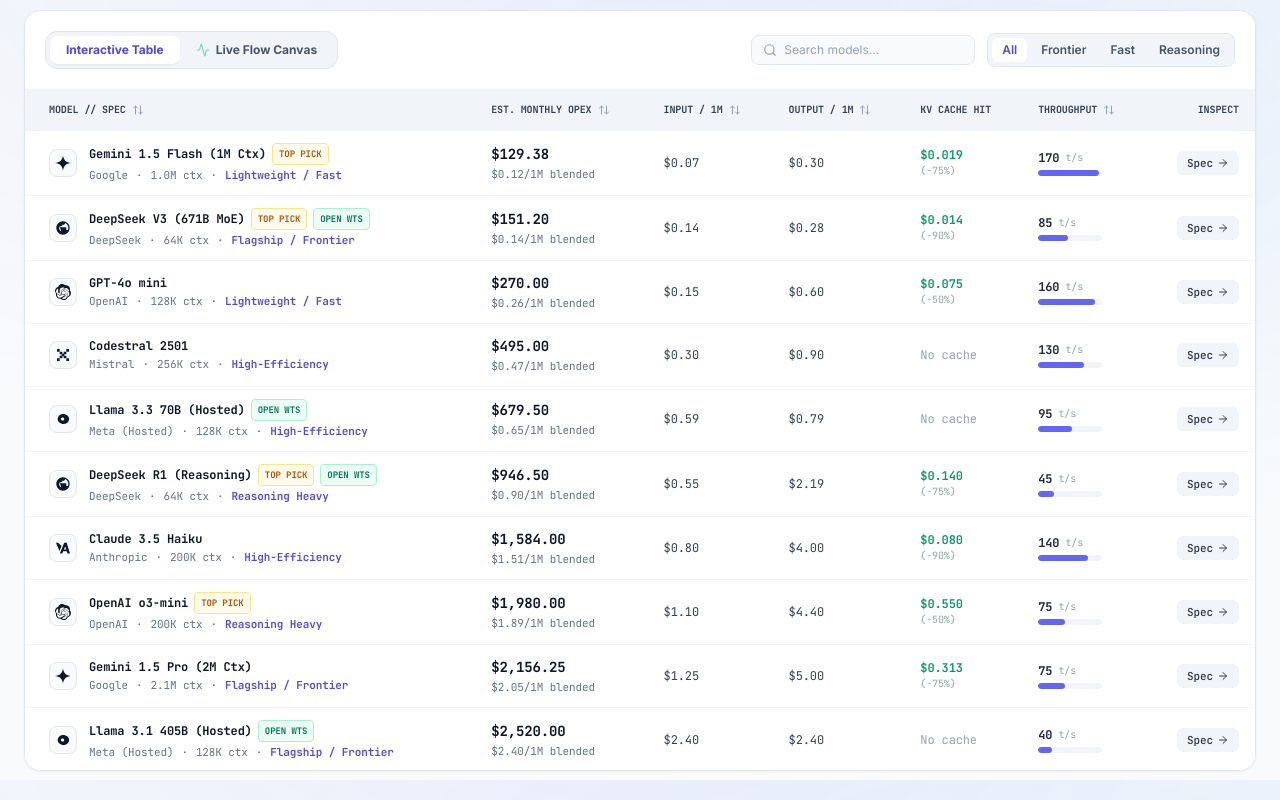
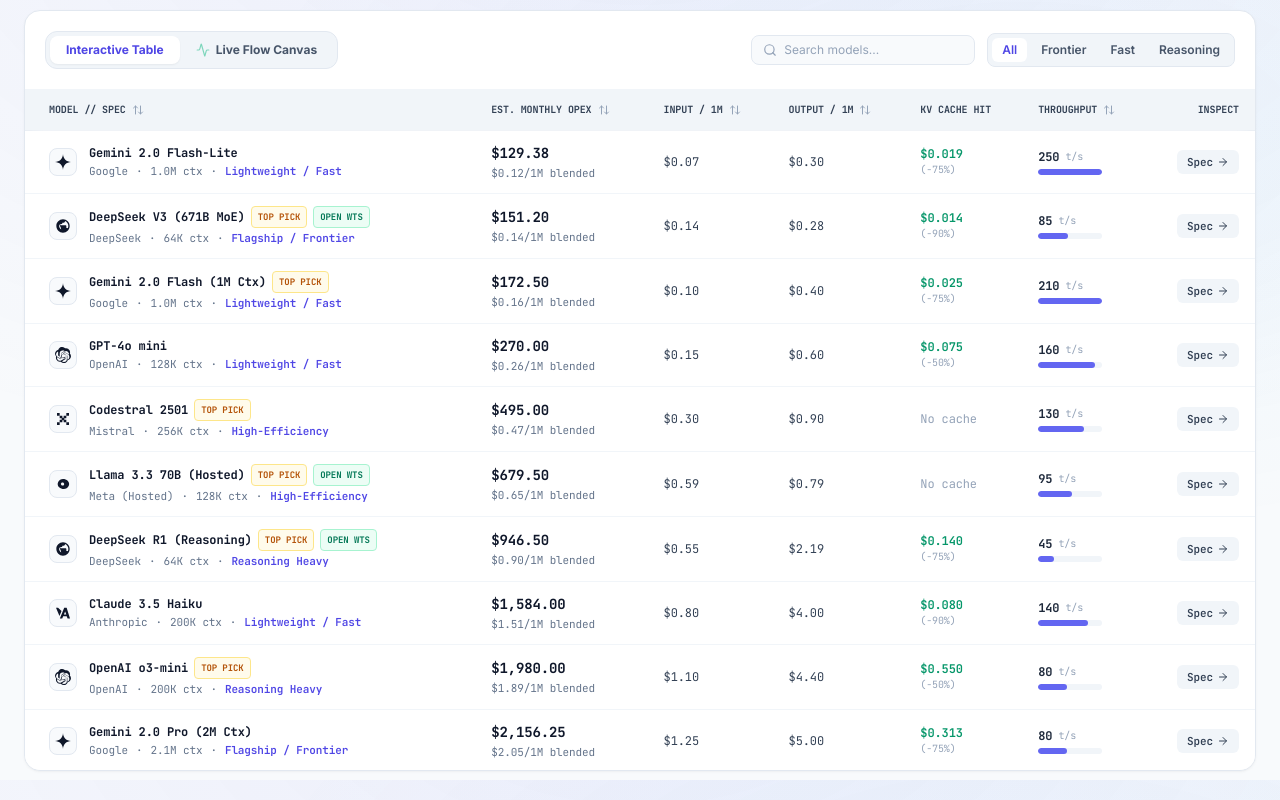
Before and after one commit to tantenton/apicosthub, a Next.js app: page / in a window 1280 px wide. Shown: the part 820-1620 px from the top of the page. Built offline with nearby package versions, Linux system fonts and the light colour scheme.

Commit message:
feat(models): update model catalog to 2025/2026 frontier line-up (Gemini 2.0 Flash/Pro, Claude 3.7 Sonnet, o3-mini)

```diff
--- a/components/RouterCascadeSimulator.tsx
+++ b/components/RouterCascadeSimulator.tsx
@@ -8,7 +8,7 @@ import { motion } from 'framer-motion';
 import AnimatedCounter from './AnimatedCounter';
 
 export default function RouterCascadeSimulator() {
-  const [tier1Id, setTier1Id] = useState<string>('gemini-1-5-flash');
+  const [tier1Id, setTier1Id] = useState<string>('gemini-2-0-flash');
   const [tier2Id, setTier2Id] = useState<string>('deepseek-v3');
   const [tier3Id, setTier3Id] = useState<string>('claude-3-5-sonnet');
 
--- a/data/models.ts
+++ b/data/models.ts
@@ -106,7 +106,261 @@ export const WORKLOAD_PRESETS: WorkloadPreset[] = [
 ];
 
 export const AI_MODELS: AIModel[] = [
+  // Anthropic
+  {
+    id: 'claude-3-7-sonnet',
+    slug: 'claude-3-7-sonnet',
+    name: 'Claude 3.7 Sonnet',
+    provider: 'Anthropic',
+    providerSlug: 'anthropic',
+    contextWindow: 200000,
+    maxOutput: 64000,
+    inputPricePerMillion: 3.00,
+    outputPricePerMillion: 15.00,
+    cachedInputPricePerMillion: 0.30,
+    inputCostPer1M: 3.00,
+    outputCostPer1M: 15.00,
+    cachedInputCostPer1M: 0.30,
+    batchDiscountPercentage: 50,
+    typicalSpeedTokensPerSec: 95,
+    speedTokensPerSec: 95,
+    latencyScore: 'Fast',
+    qualityTier: 'Flagship / Frontier',
+    category: 'frontier',
+    knowledgeCutoff: 'Nov 2024',
+    description: 'Anthropic frontier hybrid model with selectable dynamic thinking tokens, state-of-the-art coding, and agentic workflows.',
+    recommended: true,
+    recommendedFor: ['Hybrid reasoning', 'Complex full-stack engineering', 'Agentic system execution'],
+  },
+  {
+    id: 'claude-3-5-sonnet',
+    slug: 'claude-3-5-sonnet',
+    name: 'Claude 3.5 Sonnet',
+    provider: 'Anthropic',
+    providerSlug: 'anthropic',
+    contextWindow: 200000,
+    maxOutput: 8192,
+    inputPricePerMillion: 3.00,
+    outputPricePerMillion: 15.00,
+    cachedInputPricePerMillion: 0.30,
+    inputCostPer1M: 3.00,
+    outputCostPer1M: 15.00,
+    cachedInputCostPer1M: 0.30,
+    batchDiscountPercentage: 50,
+    typicalSpeedTokensPerSec: 90,
+    speedTokensPerSec: 90,
+    latencyScore: 'Fast',
+    qualityTier: 'Flagship / Frontier',
+    category: 'frontier',
+    knowledgeCutoff: 'Apr 2024',
+    description: 'The proven coding workhorse with 90% prompt cache discounts and computer use support.',
+    recommended: true,
+    recommendedFor: ['Software engineering', 'Agentic workflow orchestration', 'Nuanced copywriting'],
+  },
+  {
+    id: 'claude-3-5-haiku',
+    slug: 'claude-3-5-haiku',
+    name: 'Claude 3.5 Haiku',
+    provider: 'Anthropic',
+    providerSlug: 'anthropic',
+    contextWindow: 200000,
+    maxOutput: 8192,
+    inputPricePerMillion: 0.80,
+    outputPricePerMillion: 4.00,
+    cachedInputPricePerMillion: 0.08,
+    inputCostPer1M: 0.80,
+    outputCostPer1M: 4.00,
+    cachedInputCostPer1M: 0.08,
+    batchDiscountPercentage: 50,
+    typicalSpeedTokensPerSec: 140,
+    speedTokensPerSec: 140,
+    latencyScore: 'Ultra-Fast',
+    qualityTier: 'Lightweight / Fast',
+    category: 'fast',
+    knowledgeCutoff: 'Jul 2024',
+    description: 'High-velocity lightweight model outperforming Claude 3 Opus on coding benchmarks.',
+    recommendedFor: ['Sub-second customer support', 'Live streaming chat', 'Low-latency tool execution'],
+  },
+
+  // DeepSeek
+  {
+    id: 'deepseek-v3',
+    slug: 'deepseek-v3',
+    name: 'DeepSeek V3 (671B MoE)',
+    provider: 'DeepSeek',
+    providerSlug: 'deepseek',
+    contextWindow: 64000,
+    maxOutput: 8192,
+    inputPricePerMillion: 0.14,
+    outputPricePerMillion: 0.28,
+    cachedInputPricePerMillion: 0.014,
+    inputCostPer1M: 0.14,
+    outputCostPer1M: 0.28,
+    cachedInputCostPer1M: 0.014,
+    batchDiscountPercentage: 0,
+    typicalSpeedTokensPerSec: 85,
+    speedTokensPerSec: 85,
+    latencyScore: 'Fast',
+    qualityTier: 'Flagship / Frontier',
+    category: 'frontier',
+    knowledgeCutoff: 'Dec 2024',
+    description: '671B total parameters (37B active per token) MoE delivering frontier intelligence at 95% lower cost than western proprietary models.',
+    recommended: true,
+    isOpenWeights: true,
+    recommendedFor: ['General inference replacement', 'High-throughput RAG', 'Cost-sensitive SaaS backends'],
+  },
+  {
+    id: 'deepseek-r1',
+    slug: 'deepseek-r1',
+    name: 'DeepSeek R1 (Reasoning)',
+    provider: 'DeepSeek',
+    providerSlug: 'deepseek',
+    contextWindow: 64000,
+    maxOutput: 8192,
+    inputPricePerMillion: 0.55,
+    outputPricePerMillion: 2.19,
+    cachedInputPricePerMillion: 0.14,
+    inputCostPer1M: 0.55,
+    outputCostPer1M: 2.19,
+    cachedInputCostPer1M: 0.14,
+    batchDiscountPercentage: 0,
+    typicalSpeedTokensPerSec: 45,
+    speedTokensPerSec: 45,
+    latencyScore: 'Reasoning (Slow)',
+    qualityTier: 'Reasoning Heavy',
+    category: 'reasoning',
+    knowledgeCutoff: 'Dec 2024',
+    description: 'Open-weights reasoning model matching OpenAI o1 on math, coding, and logical deduction at 1/20th the price.',
+    recommended: true,
+    isOpenWeights: true,
+    recommendedFor: ['Autonomous security testing', 'Complex algorithms', 'Deep mathematical analysis'],
+  },
+
+  // Google Gemini 2.0 Generation
+  {
+    id: 'gemini-2-0-flash',
+    slug: 'gemini-2-0-flash',
+    name: 'Gemini 2.0 Flash (1M Ctx)',
+    provider: 'Google',
+    providerSlug: 'google',
+    contextWindow: 1048576,
+    maxOutput: 8192,
+    inputPricePerMillion: 0.10,
+    outputPricePerMillion: 0.40,
+    cachedInputPricePerMillion: 0.025,
+    inputCostPer1M: 0.10,
+    outputCostPer1M: 0.40,
+    cachedInputCostPer1M: 0.025,
+    batchDiscountPercentage: 50,
+    typicalSpeedTokensPerSec: 210,
+    speedTokensPerSec: 210,
+    latencyScore: 'Ultra-Fast',
+    qualityTier: 'Lightweight / Fast',
+    category: 'fast',
+    knowledgeCutoff: 'Aug 2024',
+    description: 'Next-gen multimodal workhorse with native real-time audio/video streaming, agentic function calling, and 1M context at sub-dime pricing.',
+    recommended: true,
+    recommendedFor: ['Agent tool calling', 'Real-time video/audio ingestion', 'High-speed automated workflows'],
+  },
+  {
+    id: 'gemini-2-0-flash-lite',
+    slug: 'gemini-2-0-flash-lite',
+    name: 'Gemini 2.0 Flash-Lite',
+    provider: 'Google',
+    providerSlug: 'google',
+    contextWindow: 1048576,
+    maxOutput: 8192,
+    inputPricePerMillion: 0.075,
+    outputPricePerMillion: 0.30,
+    cachedInputPricePerMillion: 0.01875,
+    inputCostPer1M: 0.075,
+    outputCostPer1M: 0.30,
+    cachedInputCostPer1M: 0.01875,
+    batchDiscountPercentage: 50,
+    typicalSpeedTokensPerSec: 250,
+    speedTokensPerSec: 250,
+    latencyScore: 'Ultra-Fast',
+    qualityTier: 'Lightweight / Fast',
+    category: 'fast',
+    knowledgeCutoff: 'Aug 2024',
+    description: 'Lowest latency and cheapest frontier token engine designed specifically for ultra-high-volume classification and extraction.',
+    recommendedFor: ['Query routing', 'High-volume ETL', 'Instant auto-complete'],
+  },
+  {
+    id: 'gemini-2-0-pro',
+    slug: 'gemini-2-0-pro',
+    name: 'Gemini 2.0 Pro (2M Ctx)',
+    provider: 'Google',
+    providerSlug: 'google',
+    contextWindow: 2097152,
+    maxOutput: 8192,
+    inputPricePerMillion: 1.25,
+    outputPricePerMillion: 5.00,
+    cachedInputPricePerMillion: 0.3125,
+    inputCostPer1M: 1.25,
+    outputCostPer1M: 5.00,
+    cachedInputCostPer1M: 0.3125,
+    batchDiscountPercentage: 50,
+    typicalSpeedTokensPerSec: 80,
+    speedTokensPerSec: 80,
+    latencyScore: 'Standard',
+    qualityTier: 'Flagship / Frontier',
+    category: 'frontier',
+    knowledgeCutoff: 'Aug 2024',
+    description: 'Frontier model with massive 2M context window, world-class coding ability, and complex reasoning.',
+    recommendedFor: ['Full repository audits', 'Long video/audio analysis', 'Cross-document correlation'],
+  },
+
   // OpenAI
+  {
+    id: 'o3-mini',
+    slug: 'o3-mini',
+    name: 'OpenAI o3-mini',
+    provider: 'OpenAI',
+    providerSlug: 'openai',
+    contextWindow: 200000,
+    maxOutput: 100000,
+    inputPricePerMillion: 1.10,
+    outputPricePerMillion: 4.40,
+    cachedInputPricePerMillion: 0.55,
+    inputCostPer1M: 1.10,
+    outputCostPer1M: 4.40,
+    cachedInputCostPer1M: 0.55,
+    batchDiscountPercentage: 50,
+    typicalSpeedTokensPerSec: 80,
+    speedTokensPerSec: 80,
+    latencyScore: 'Fast',
+    qualityTier: 'Reasoning Heavy',
+    category: 'reasoning',
+    knowledgeCutoff: 'Oct 2023',
+    description: 'Cost-efficient STEM reasoning model with selectable reasoning effort knobs (low/medium/high).',
+    recommended: true,
+    recommendedFor: ['High-volume code synthesis', 'Automated test generation', 'Technical problem solving'],
+  },
+  {
+    id: 'o1',
+    slug: 'o1',
+    name: 'OpenAI o1',
+    provider: 'OpenAI',
+    providerSlug: 'openai',
+    contextWindow: 200000,
+    maxOutput: 100000,
+    inputPricePerMillion: 15.00,
+    outputPricePerMillion: 60.00,
+    cachedInputPricePerMillion: 7.50,
+    inputCostPer1M: 15.00,
+    outputCostPer1M: 60.00,
+    cachedInputCostPer1M: 7.50,
+    batchDiscountPercentage: 50,
+    typicalSpeedTokensPerSec: 35,
+    speedTokensPerSec: 35,
+    latencyScore: 'Reasoning (Slow)',
+    qualityTier: 'Reasoning Heavy',
+    category: 'reasoning',
+    knowledgeCutoff: 'Oct 2023',
+    description: 'Frontier reasoning model using deep reinforcement learning chain-of-thought for competitive math and coding.',
+    recommendedFor: ['Complex math proof', 'Architecture design', 'Multi-step vulnerability analysis'],
+  },
   {
     id: 'gpt-4o',
     slug: 'gpt-4o',
@@ -128,8 +382,7 @@ export const AI_MODELS: AIModel[] = [
     qualityTier: 'Flagship / Frontier',
     category: 'frontier',
     knowledgeCutoff: 'Oct 2023',
-    description: 'OpenAIs flagship multimodal model for high-intelligence text, vision, and complex reasoning.',
-    recommended: true,
+    description: 'OpenAI flagship multimodal model for high-intelligence text, vision, and complex reasoning.',
     recommendedFor: ['Complex reasoning', 'Customer support bots', 'Data extraction', 'Multimodal analysis'],
   },
   {
@@ -156,211 +409,6 @@ export const AI_MODELS: AIModel[] = [
     description: 'Ultra-low-cost, high-speed lightweight model for high-volume pipelines.',
     recommendedFor: ['Lightweight classification', 'Content summarization', 'High-volume ETL'],
   },
-  {
-    id: 'o1',
-    slug: 'o1',
-    name: 'OpenAI o1',
-    provider: 'OpenAI',
-    providerSlug: 'openai',
-    contextWindow: 200000,
-    maxOutput: 100000,
-    inputPricePerMillion: 15.00,
-    outputPricePerMillion: 60.00,
-    cachedInputPricePerMillion: 7.50,
-    inputCostPer1M: 15.00,
-    outputCostPer1M: 60.00,
-    cachedInputCostPer1M: 7.50,
-    batchDiscountPercentage: 50,
-    typicalSpeedTokensPerSec: 35,
-    speedTokensPerSec: 35,
-    latencyScore: 'Reasoning (Slow)',
-    qualityTier: 'Reasoning Heavy',
-    category: 'reasoning',
-    knowledgeCutoff: 'Oct 2023',
-    description: 'Frontier reasoning model using deep reinforcement learning chain-of-thought for competitive math and coding.',
-    recommendedFor: ['Complex math proof', 'Architecture design', 'Multi-step vulnerability analysis'],
-  },
-  {
-    id: 'o3-mini',
-    slug: 'o3-mini',
-    name: 'OpenAI o3-mini',
-    provider: 'OpenAI',
-    providerSlug: 'openai',
-    contextWindow: 200000,
-    maxOutput: 100000,
-    inputPricePerMillion: 1.10,
-    outputPricePerMillion: 4.40,
-    cachedInputPricePerMillion: 0.55,
-    inputCostPer1M: 1.10,
-    outputCostPer1M: 4.40,
-    cachedInputCostPer1M: 0.55,
-    batchDiscountPercentage: 50,
-    typicalSpeedTokensPerSec: 75,
-    speedTokensPerSec: 75,
-    latencyScore: 'Fast',
-    qualityTier: 'Reasoning Heavy',
-    category: 'reasoning',
-    knowledgeCutoff: 'Oct 2023',
-    description: 'Cost-efficient STEM reasoning model with selectable reasoning effort knobs.',
-    recommended: true,
-    recommendedFor: ['High-volume code synthesis', 'Automated test generation', 'Technical problem solving'],
-  },
-
-  // Anthropic
-  {
-    id: 'claude-3-5-sonnet',
-    slug: 'claude-3-5-sonnet',
-    name: 'Claude 3.5 Sonnet',
-    provider: 'Anthropic',
-    providerSlug: 'anthropic',
-    contextWindow: 200000,
-    maxOutput: 8192,
-    inputPricePerMillion: 3.00,
-    outputPricePerMillion: 15.00,
-    cachedInputPricePerMillion: 0.30,
-    inputCostPer1M: 3.00,
-    outputCostPer1M: 15.00,
-    cachedInputCostPer1M: 0.30,
-    batchDiscountPercentage: 50,
-    typicalSpeedTokensPerSec: 90,
-    speedTokensPerSec: 90,
-    latencyScore: 'Fast',
-    qualityTier: 'Flagship / Frontier',
-    category: 'frontier',
-    knowledgeCutoff: 'Apr 2024',
-    description: 'The industry-standard coding and analytical engine with 90% prompt cache discounts.',
-    recommended: true,
-    recommendedFor: ['Software engineering', 'Agentic workflow orchestration', 'Nuanced copywriting'],
-  },
-  {
-    id: 'claude-3-5-haiku',
-    slug: 'claude-3-5-haiku',
-    name: 'Claude 3.5 Haiku',
-    provider: 'Anthropic',
-    providerSlug: 'anthropic',
-    contextWindow: 200000,
-    maxOutput: 8192,
-    inputPricePerMillion: 0.80,
-    outputPricePerMillion: 4.00,
-    cachedInputPricePerMillion: 0.08,
-    inputCostPer1M: 0.80,
-    outputCostPer1M: 4.00,
-    cachedInputCostPer1M: 0.08,
-    batchDiscountPercentage: 50,
-    typicalSpeedTokensPerSec: 140,
-    speedTokensPerSec: 140,
-    latencyScore: 'Ultra-Fast',
-    qualityTier: 'High-Efficiency',
-    category: 'fast',
-    knowledgeCutoff: 'Jul 2024',
-    description: 'Sub-second response model surpassing Claude 3 Opus on standard benchmarks.',
-    recommendedFor: ['Real-time chatbots', 'Interactive code autocomplete', 'Fast triage'],
-  },
-
-  // DeepSeek
-  {
-    id: 'deepseek-v3',
-    slug: 'deepseek-v3',
-    name: 'DeepSeek V3 (671B MoE)',
-    provider: 'DeepSeek',
-    providerSlug: 'deepseek',
-    contextWindow: 64000,
-    maxOutput: 8192,
-    inputPricePerMillion: 0.14,
-    outputPricePerMillion: 0.28,
-    cachedInputPricePerMillion: 0.014,
-    inputCostPer1M: 0.14,
-    outputCostPer1M: 0.28,
-    cachedInputCostPer1M: 0.014,
-    batchDiscountPercentage: 0,
-    typicalSpeedTokensPerSec: 85,
-    speedTokensPerSec: 85,
-    latencyScore: 'Fast',
-    qualityTier: 'Flagship / Frontier',
-    category: 'frontier',
-    knowledgeCutoff: 'Dec 2024',
-    description: 'Groundbreaking 671B parameter Mixture-of-Experts model delivering frontier performance at commodity pricing.',
-    recommended: true,
-    isOpenWeights: true,
-    recommendedFor: ['Large-scale synthetic data generation', 'Cost-sensitive SaaS backends', 'General knowledge extraction'],
-  },
-  {
-    id: 'deepseek-r1',
-    slug: 'deepseek-r1',
-    name: 'DeepSeek R1 (Reasoning)',
-    provider: 'DeepSeek',
-    providerSlug: 'deepseek',
-    contextWindow: 64000,
-    maxOutput: 8192,
-    inputPricePerMillion: 0.55,
-    outputPricePerMillion: 2.19,
-    cachedInputPricePerMillion: 0.14,
-    inputCostPer1M: 0.55,
-    outputCostPer1M: 2.19,
-    cachedInputCostPer1M: 0.14,
-    batchDiscountPercentage: 0,
-    typicalSpeedTokensPerSec: 45,
-    speedTokensPerSec: 45,
-    latencyScore: 'Reasoning (Slow)',
-    qualityTier: 'Reasoning Heavy',
-    category: 'reasoning',
-    knowledgeCutoff: 'Dec 2024',
-    description: 'Open-weights reasoning model matching OpenAI o1 on math, coding, and logical deduction at 1/20th the price.',
-    recommended: true,
-    isOpenWeights: true,
-    recommendedFor: ['Autonomous bug bounty PoCs', 'Complex algorithms', 'Deep mathematical analysis'],
-  },
-
-  // Google
-  {
-    id: 'gemini-1-5-pro',
-    slug: 'gemini-1-5-pro',
-    name: 'Gemini 1.5 Pro (2M Ctx)',
-    provider: 'Google',
-    providerSlug: 'google',
-    contextWindow: 2097152,
-    maxOutput: 8192,
-    inputPricePerMillion: 1.25,
-    outputPricePerMillion: 5.00,
-    cachedInputPricePerMillion: 0.3125,
-    inputCostPer1M: 1.25,
-    outputCostPer1M: 5.00,
-    cachedInputCostPer1M: 0.3125,
-    batchDiscountPercentage: 50,
-    typicalSpeedTokensPerSec: 75,
-    speedTokensPerSec: 75,
-    latencyScore: 'Standard',
-    qualityTier: 'Flagship / Frontier',
-    category: 'frontier',
-    knowledgeCutoff: 'May 2024',
-    description: 'Massive 2-million token context window capable of ingesting entire video files, audio, and large repositories.',
-    recommendedFor: ['Full repository audits', 'Long video/audio analysis', 'Cross-document correlation'],
-  },
-  {
-    id: 'gemini-1-5-flash',
-    slug: 'gemini-1-5-flash',
-    name: 'Gemini 1.5 Flash (1M Ctx)',
-    provider: 'Google',
-    providerSlug: 'google',
-    contextWindow: 1048576,
-    maxOutput: 8192,
-    inputPricePerMillion: 0.075,
-    outputPricePerMillion: 0.30,
-    cachedInputPricePerMillion: 0.01875,
-    inputCostPer1M: 0.075,
-    outputCostPer1M: 0.30,
-    cachedInputCostPer1M: 0.01875,
-    batchDiscountPercentage: 50,
-    typicalSpeedTokensPerSec: 170,
-    speedTokensPerSec: 170,
-    latencyScore: 'Ultra-Fast',
-    qualityTier: 'Lightweight / Fast',
-    category: 'fast',
-    knowledgeCutoff: 'May 2024',
-    description: 'High-speed multimodal workhorse with 1M context at sub-dime unit pricing.',
-    recommended: true,
-    recommendedFor: ['Real-time streaming agent tools', 'Video frame parsing', 'Fast structured extraction'],
-  },
 
   // Meta Open Weights
   {
@@ -382,9 +430,10 @@ export const AI_MODELS: AIModel[] = [
     qualityTier: 'High-Efficiency',
     category: 'open-weights',
     knowledgeCutoff: 'Dec 2024',
-    description: 'Meta flagship open model offering GPT-4 class capabilities at open-weights accessibility.',
+    description: 'Open-weights flagship matching Llama 3.1 405B capabilities on industry benchmarks at 70B parameter inference cost.',
+    recommended: true,
     isOpenWeights: true,
-    recommendedFor: ['Private deployments', 'Custom fine-tunes', 'Unrestricted tool calling'],
+    recommendedFor: ['Self-hosted deployments', 'Enterprise data sovereignty', 'Fine-tuning base'],
   },
   {
     id: 'llama-3-1-405b',
@@ -405,9 +454,9 @@ export const AI_MODELS: AIModel[] = [
     qualityTier: 'Flagship / Frontier',
     category: 'open-weights',
     knowledgeCutoff: 'Dec 2023',
-    description: 'First frontier-class 405B parameter open-weights model capable of synthetic data distillation.',
+    description: 'Largest open-weights frontier model for synthetic data generation and distillation.',
     isOpenWeights: true,
-    recommendedFor: ['Teacher model data distillation', 'High-complexity synthesis', 'Offline private inference'],
+    recommendedFor: ['Model distillation', 'Synthetic data generation', 'Massive multilingual translation'],
   },
 
   // Mistral
@@ -429,9 +478,9 @@ export const AI_MODELS: AIModel[] = [
     latencyScore: 'Fast',
     qualityTier: 'Flagship / Frontier',
     category: 'frontier',
-    knowledgeCutoff: 'Nov 2024',
-    description: 'European frontier model with state-of-the-art multilingual reasoning and code synthesis.',
-    recommendedFor: ['European GDPR sovereignty', 'Multilingual workflows', 'Function calling'],
+    knowledgeCutoff: 'Jul 2024',
+    description: 'Mistral AI flagship 123B model with top-tier multilingual capabilities and code generation.',
+    recommendedFor: ['European data compliance', 'Multilingual applications', 'Complex reasoning'],
   },
   {
     id: 'codestral',
@@ -452,8 +501,9 @@ export const AI_MODELS: AIModel[] = [
     qualityTier: 'High-Efficiency',
     category: 'fast',
     knowledgeCutoff: 'Jan 2025',
-    description: 'Specialized 256k context model purpose-built for code generation, fill-in-the-middle, and refactoring.',
-    recommendedFor: ['IDE autocomplete', 'Fill-in-the-middle editing', 'Fast unit test synthesis'],
+    description: 'Specialized 256K context code generation model for IDE autocomplete and repository synthesis.',
+    recommended: true,
+    recommendedFor: ['IDE autocomplete', 'Fill-in-the-middle code gen', 'Repository refactoring'],
   },
 ];
 
@@ -461,19 +511,21 @@ export const GPU_INSTANCES: GPUInstance[] = [
   {
     id: '8x-h100-sxm5',
     name: '8x NVIDIA H100 SXM5 (640GB VRAM)',
+    gpuName: '8x H100 SXM5',
     provider: 'RunPod / Lambda Cloud',
     vramGb: 640,
     vramGB: 640,
     hourlyCost: 24.80,
     hourlyRate: 24.80,
     hourlyRateUSD: 24.80,
-    monthlyCostWithOverhead: 21724, // 730 hrs * 24.80 + 20% ops/egress
+    monthlyCostWithOverhead: 21724, // 24.80 * 730 + 30% ops/networking overhead
     estimatedTokensPerSec: 900,
-    optimalModelSize: 'Llama 3.3 70B / DeepSeek MoE (Tensor Parallel 8)',
+    optimalModelSize: 'Llama-3.1-405B FP8 / DeepSeek-V3 MoE',
   },
   {
     id: '8x-a100-80gb',
     name: '8x NVIDIA A100 SXM4 (640GB VRAM)',
+    gpuName: '8x A100 80GB',
     provider: 'Vast.ai / RunPod',
     vramGb: 640,
     vramGB: 640,
@@ -482,11 +534,12 @@ export const GPU_INSTANCES: GPUInstance[] = [
     hourlyRateUSD: 14.40,
     monthlyCostWithOverhead: 12614,
     estimatedTokensPerSec: 520,
-    optimalModelSize: 'Llama 3.3 70B (FP8 / AWQ Quantized)',
+    optimalModelSize: 'Llama-3.3-70B FP16 / DeepSeek-R1-Distill-70B',
   },
   {
     id: '1x-h100-pcie',
     name: '1x NVIDIA H100 PCIe (80GB VRAM)',
+    gpuName: '1x H100 PCIe',
     provider: 'Lambda Cloud',
     vramGb: 80,
     vramGB: 80,
@@ -495,11 +548,12 @@ export const GPU_INSTANCES: GPUInstance[] = [
     hourlyRateUSD: 2.89,
     monthlyCostWithOverhead: 2531,
     estimatedTokensPerSec: 180,
-    optimalModelSize: 'Llama 3.1 8B / Mistral NeMo / Qwen 2.5 14B',
+    optimalModelSize: 'Llama-3.3-70B INT4 (AWQ) / Qwen-2.5-72B',
   },
   {
     id: '1x-rtx-4090',
     name: '1x NVIDIA RTX 4090 (24GB VRAM)',
+    gpuName: '1x RTX 4090',
     provider: 'Vast.ai Community',
     vramGb: 24,
     vramGB: 24,
@@ -508,52 +562,66 @@ export const GPU_INSTANCES: GPUInstance[] = [
     hourlyRateUSD: 0.44,
     monthlyCostWithOverhead: 385,
     estimatedTokensPerSec: 75,
-    optimalModelSize: 'Llama 3.1 8B (4-bit GPTQ / EXL2)',
+    optimalModelSize: 'Llama-3.1-8B FP16 / Mistral-7B / Qwen-2.5-14B',
   },
 ];
 
-export interface PopularComparisonPair {
+export interface ModelComparisonPair {
   slug: string;
   modelAId: string;
   modelBId: string;
   title: string;
-  subtitle: string;
+  focusAngle: string;
+  subtitle?: string;
 }
 
-export const POPULAR_COMPARISONS: PopularComparisonPair[] = [
+export const POPULAR_COMPARISONS: ModelComparisonPair[] = [
+  {
+    slug: 'claude-3-7-sonnet-vs-deepseek-v3',
+    modelAId: 'claude-3-7-sonnet',
+    modelBId: 'deepseek-v3',
+    title: 'Claude 3.7 Sonnet vs DeepSeek V3',
+    focusAngle: 'Hybrid Reasoning vs 671B Open-Weights MoE Unit Economics',
+    subtitle: 'Benchmark Claude 3.7 Sonnet hybrid thinking token costs against DeepSeek V3 open-weights economics.',
+  },
   {
     slug: 'claude-3-5-sonnet-vs-deepseek-v3',
     modelAId: 'claude-3-5-sonnet',
     modelBId: 'deepseek-v3',
-    title: 'Claude 3.5 Sonnet vs DeepSeek V3 Cost Comparison',
-    subtitle: 'Evaluate total annual savings switching from Anthropic flagship to DeepSeek 671B MoE.'
+    title: 'Claude 3.5 Sonnet vs DeepSeek V3',
+    focusAngle: 'Western Frontier Coding Engine vs Chinese MoE Disruption',
+    subtitle: 'Direct unit cost comparison between Claude 3.5 Sonnet and DeepSeek V3 MoE.',
+  },
+  {
+    slug: 'o1-vs-deepseek-r1',
+    modelAId: 'o1',
+    modelBId: 'deepseek-r1',
+    title: 'OpenAI o1 vs DeepSeek R1',
+    focusAngle: 'Frontier RL Reasoning Token Economics: $60/1M vs $2.19/1M',
+    subtitle: 'Compare chain-of-thought token costs between OpenAI o1 and DeepSeek R1.',
   },
   {
     slug: 'gpt-4o-vs-deepseek-v3',
     modelAId: 'gpt-4o',
     modelBId: 'deepseek-v3',
-    title: 'GPT-4o vs DeepSeek V3 Cost & Pricing Comparison',
-    subtitle: 'Compare token unit economics between OpenAIs multimodal flagship and DeepSeek V3.'
+    title: 'GPT-4o vs DeepSeek V3',
+    focusAngle: 'General Purpose Multimodal API vs Ultra-Low Cost MoE',
+    subtitle: 'Cost analysis of OpenAI GPT-4o versus DeepSeek V3.',
   },
   {
-    slug: 'o1-vs-deepseek-r1',
-    modelAId: 'o1',
+    slug: 'o3-mini-vs-deepseek-r1',
+    modelAId: 'o3-mini',
     modelBId: 'deepseek-r1',
-    title: 'OpenAI o1 vs DeepSeek R1 Reasoning Model Cost Calculator',
-    subtitle: 'Chain-of-thought unit economics: how much do deep reasoning steps actually cost at scale?'
+    title: 'OpenAI o3-mini vs DeepSeek R1',
+    focusAngle: 'Low-Latency STEM Reasoning Arbitrage',
+    subtitle: 'Compare lightweight STEM reasoning models: OpenAI o3-mini vs DeepSeek R1.',
   },
   {
-    slug: 'gpt-4o-mini-vs-gemini-1-5-flash',
+    slug: 'gpt-4o-mini-vs-gemini-2-0-flash',
     modelAId: 'gpt-4o-mini',
-    modelBId: 'gemini-1-5-flash',
-    title: 'GPT-4o mini vs Gemini 1.5 Flash High-Speed Benchmark',
-    subtitle: 'Sub-dime pricing comparison for high-volume customer support and realtime agents.'
-  },
-  {
-    slug: 'claude-3-5-haiku-vs-gpt-4o-mini',
-    modelAId: 'claude-3-5-haiku',
-    modelBId: 'gpt-4o-mini',
-    title: 'Claude 3.5 Haiku vs GPT-4o Mini Pricing Breakdown',
-    subtitle: 'High-throughput lightweight model economics: which one delivers higher ROI for high-volume apps?'
+    modelBId: 'gemini-2-0-flash',
+    title: 'GPT-4o mini vs Gemini 2.0 Flash',
+    focusAngle: 'Sub-Dime Real-Time Multimodal Workhorse Showdown',
+    subtitle: 'Sub-dime pricing face-off: GPT-4o-mini vs Gemini 2.0 Flash.',
   },
 ];
```
Also changed, not shown: components/ParetoMatrixChart.tsx (+6 -4 lines).
